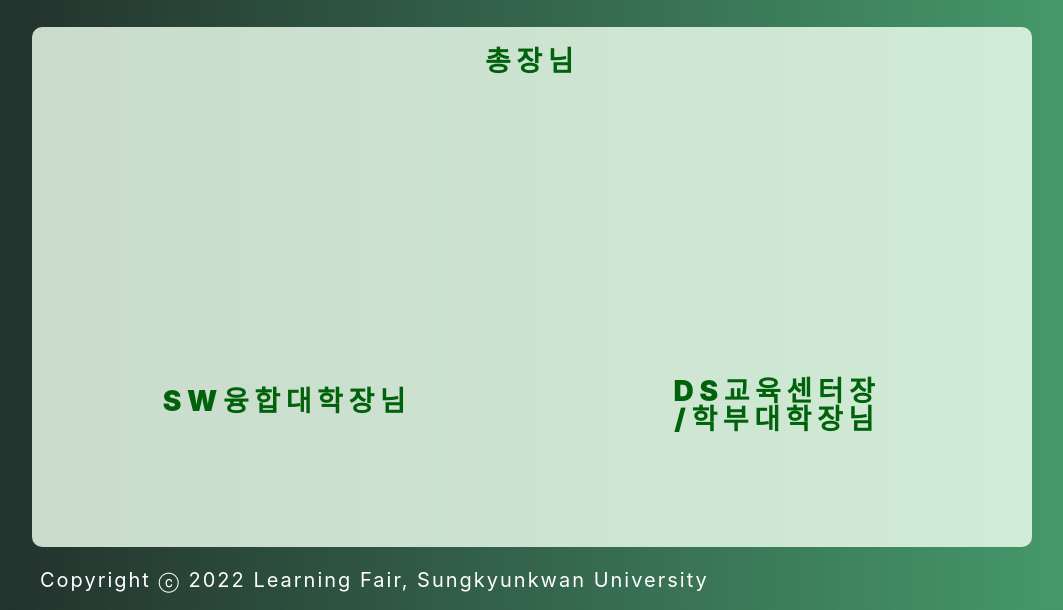
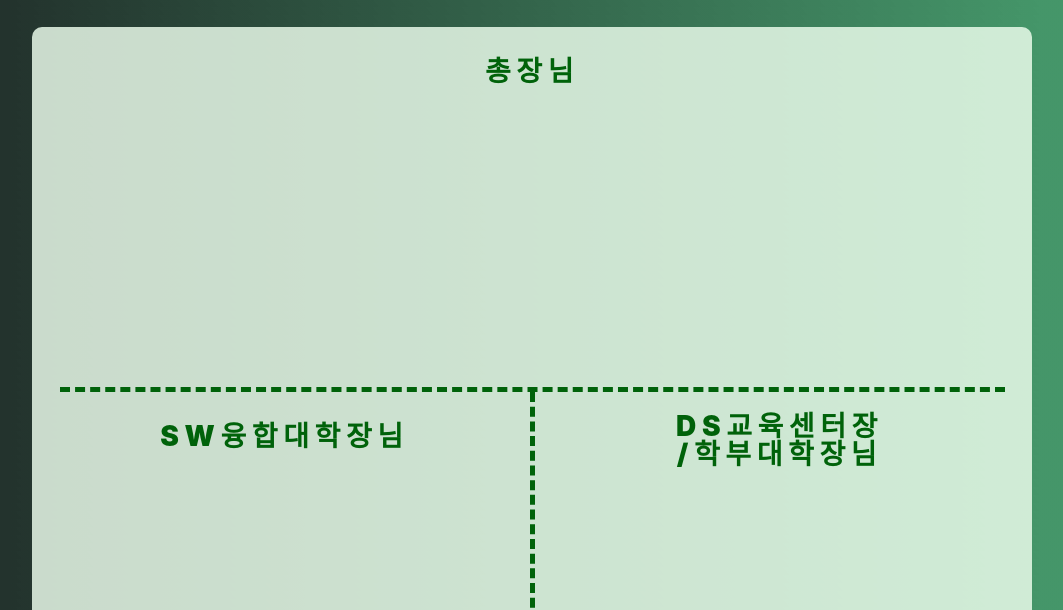
Before and after one commit to AJH0625/learning-fair-main, a React app in the folder client/: page /congrats in a window 1280 px wide. Shown: the part 185-795 px from the top of the page, without its empty margins (108-1171 px from the left). Built offline with nearby package versions, Linux system fonts and the light colour scheme; some packages are replaced by stand-ins of ours; no server answers.

Commit message:
fe: edit css

```diff
--- a/client/src/css/Awards.scss
+++ b/client/src/css/Awards.scss
@@ -1,10 +1,18 @@
-.MainContent{
-  height: 65vh;
-}
+// .MainContent{
+//   height: 60vh;
+//   z-index: 1;
+// }
 
 .Awards{
     display: grid;
     grid-template-rows: 1fr;
+
+    background-color: #edfeedd3;
+    min-height: 65vh;
+    max-height: auto;
+    margin: 10px 0px;
+    overflow:auto;
+    border-radius: 10px;
 }
 
 // $main: #f3576c;
@@ -19,7 +27,7 @@
 
 h1 {
   font-size: 10vw;
-  top: 50%;
+  top: 55%;
   left: 50%;
   margin: 0;
   transform: translate(-50%, -50%);
--- /dev/null
+++ b/client/src/css/Congrats.scss
@@ -0,0 +1,57 @@
+/* .MainContent{
+    height: 90vh;
+    max-height: auto;
+} */
+
+.Congrats {
+    display: grid;
+    grid-template-rows: 1fr;
+    justify-content: center;
+    text-align: center;
+
+    background-color: #edfeedd3;
+    height: 90vh;
+    margin: 10px 0px;
+    border-radius: 10px;
+}
+
+.CongratsWrapper{
+    display: grid;
+    grid-template-columns: 1fr 1fr;
+    /* border: solid red 1px; */
+    margin: 30px;
+    p{
+        font-size: 28px;
+        font-weight: 900;
+        color:#00620a;
+        letter-spacing: 0.2em;
+        margin-bottom:20px;
+    }
+}
+
+.first {
+    grid-column: 1 / 3;
+    /* border: solid red 1px; */
+    padding-bottom: 30px;
+    margin: 0 20px;
+    border-bottom: 5px dashed #00620a;
+}
+
+.second {
+    /* border: 1px solid red; */
+    margin: 0;
+    padding:0 20px;
+    p{
+        padding-top:20px;
+    }
+}
+#second{
+
+    border-right: 5px dashed #00620a;
+}
+
+#sw{
+    margin-top: 10px;
+    margin-bottom: 35px;
+
+}
--- a/client/src/css/layouts/layout.scss
+++ b/client/src/css/layouts/layout.scss
@@ -1,8 +1,10 @@
-.MainContent{
-    background-color: #edfeedd3;
-    height: min(70vh);
-    margin: 10px 0px;
-    border-radius: 10px;
-}
+// .MainContent{
+//     background-color: #edfeedd3;
+//     min-height: 50vh;
+//     max-height: auto;
+//     margin: 10px 0px;
+//     overflow:auto;
+//     border-radius: 10px;
+// }
 
 @import url("body/title.scss");
--- a/client/src/js/Congrats.js
+++ b/client/src/js/Congrats.js
@@ -1,4 +1,4 @@
-import '../css/Congrats.css';
+import '../css/Congrats.scss';
 import axios from "axios";
 import { useEffect, useState } from 'react';
 
@@ -23,8 +23,8 @@
                     <p>총장님</p>
                     <embed type="video/webm" src={URLs.sw_dean} width="500" height="250"/>
                 </div>
-                <div className="second">
-                    <p  id="sw">SW융합대학장님</p>
+                <div className="second" id="second">
+                    <p id="sw">SW융합대학장님</p>
                     <embed type="video/webm" src={URLs.president} width="450" height="250"/>
                 </div>
                 <div className="second">
```
